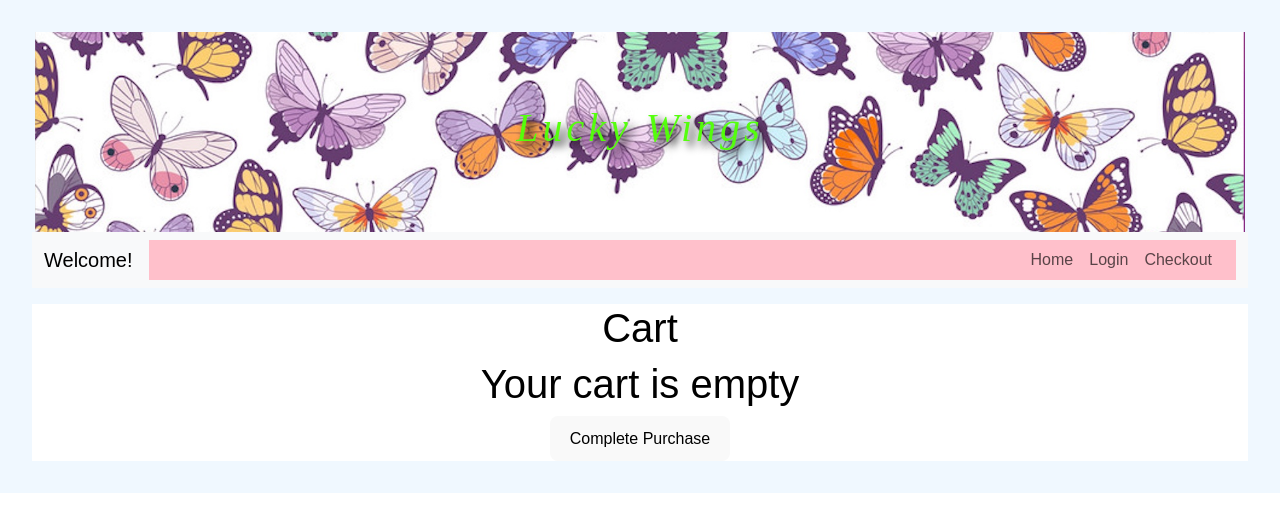
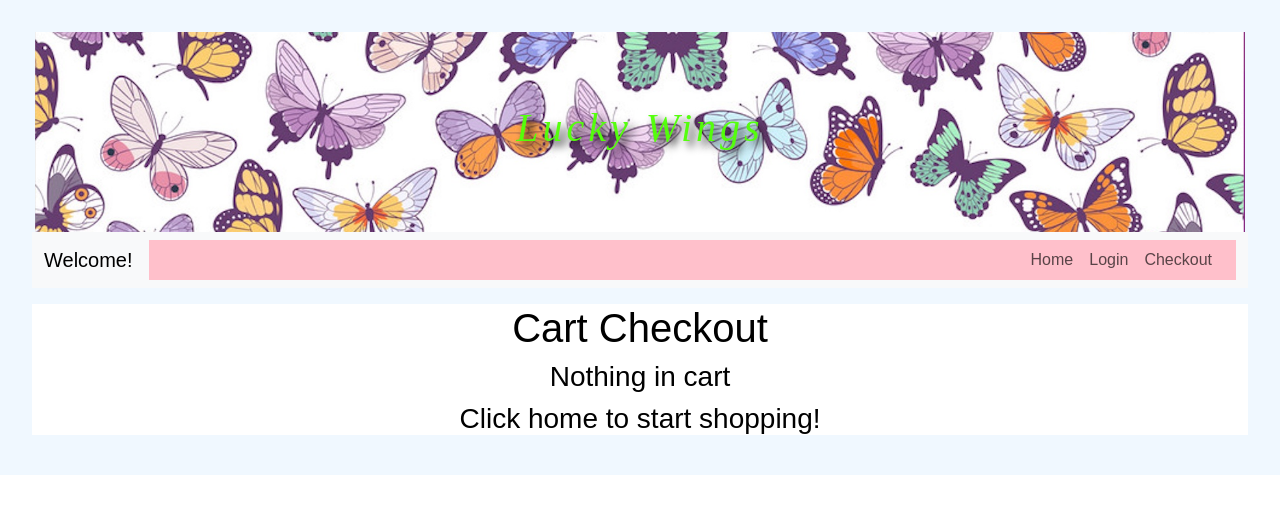
Before and after one commit to kells222/CapstoneProject, a React (Vite) app: page /checkout in a window 1280 px wide. Shown: the top 532 px of the page. Built offline with nearby package versions, Linux system fonts and the light colour scheme.

Commit message:
cart fixed

```diff
--- a/src/components/Checkout.jsx
+++ b/src/components/Checkout.jsx
@@ -1,5 +1,5 @@
 // import PropTypes from 'prop-types';
-import React , {useContext, useEffect} from 'react';
+import React , {useContext} from 'react';
 import { CartContext } from './Cart';
 import { useNavigate } from 'react-router-dom';
 
@@ -13,15 +13,16 @@ function Checkout() {
    navigate('/purchase');
    };
 
-  //  useEffect (() => {
-  //   clearCart();
-  //  },[]);
+  const completePurchase = () => {
+    clearCart();
+    navigatePurchase();
+  }
 
   return (
     <>
 
     <div className="flex-col flex items-center bg-white gap-8 p-10 text-black text-sm">
-        <h1 className="text-2xl font-bold">Cart</h1>
+        <h1 className="text-2xl font-bold">Cart Checkout</h1>
         <div className="absolute right-16 top-10">
 
     </div>
@@ -32,7 +33,7 @@ function Checkout() {
           <img src={item.image} alt={item.title} className="rounded-md h-24" />
           <div className="flex flex-col">
             <h1 className="text-lg font-bold">{item.title}</h1>
-            <p className="text-gray-600">{item.price}</p>
+            <p className="text-gray-600">${item.price.toFixed(2)}</p>
           </div>
     </div>
     <div className="flex gap-4">
@@ -50,11 +51,11 @@ function Checkout() {
     <h1 className="text-lg font-bold">Total: ${getCartTotal()}</h1>
     <button className="px-4 py-2 bg-gray-800 text-black text-xs font-bold uppercase rounded hover:bg-gray-700 focus:outline-none focus:bg-gray-700"
     onClick={() => {clearCart()}}> Clear cart </button>
-    </div>) : (<h1 className="text-lg font-bold">Your cart is empty</h1>)}
+    </div>) : (<h3 className="text-lg font-bold">Nothing in cart</h3>)}
 
 
-
-    <button className='done' onClick={navigatePurchase}>Complete Purchase</button>
+    {cartItems.length > 0 ? (
+    <button className='done' onClick={completePurchase}>Complete Purchase</button>) : (<h3 className="text-lg font-bold">Click home to start shopping!</h3>)}
     </div>
 
 
```
